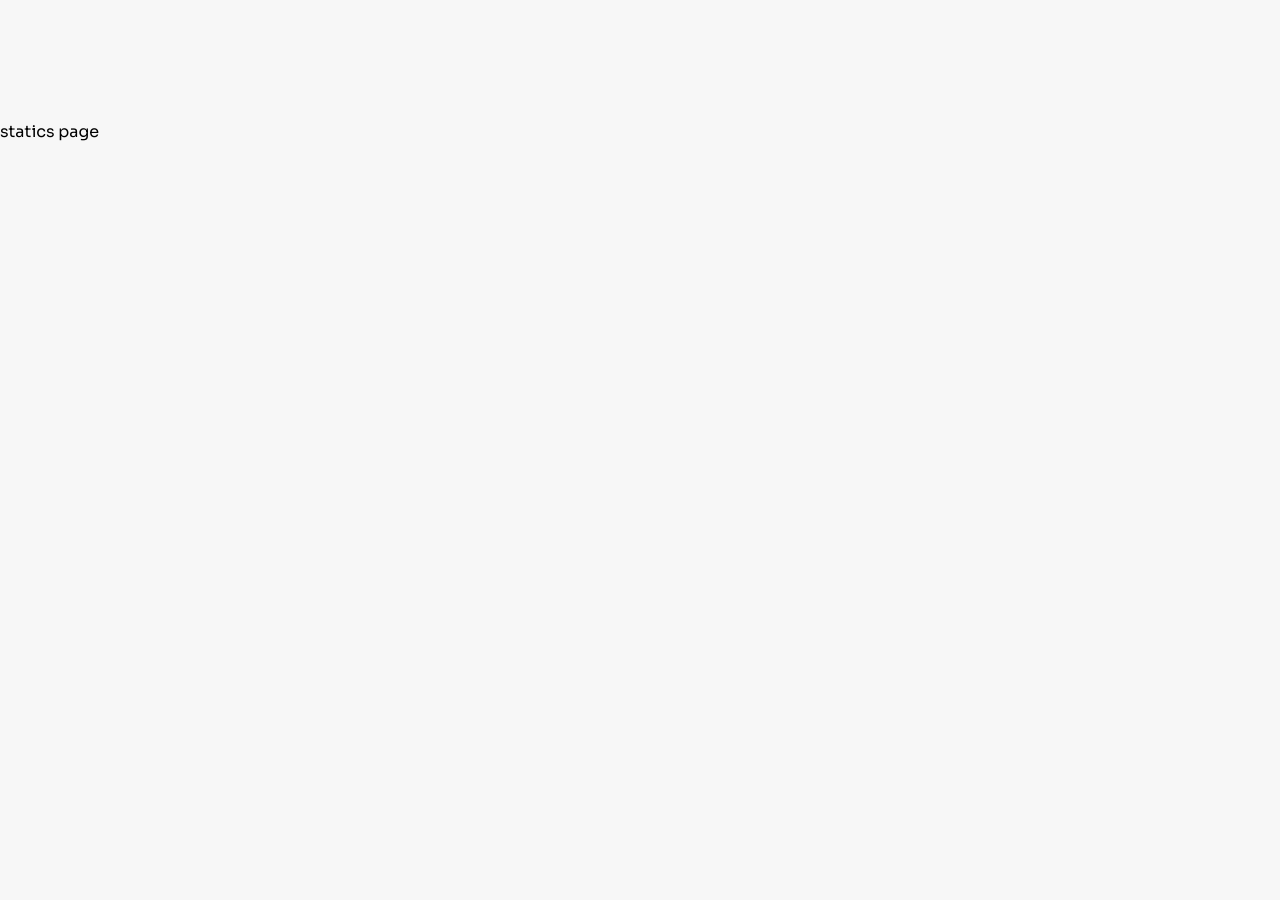
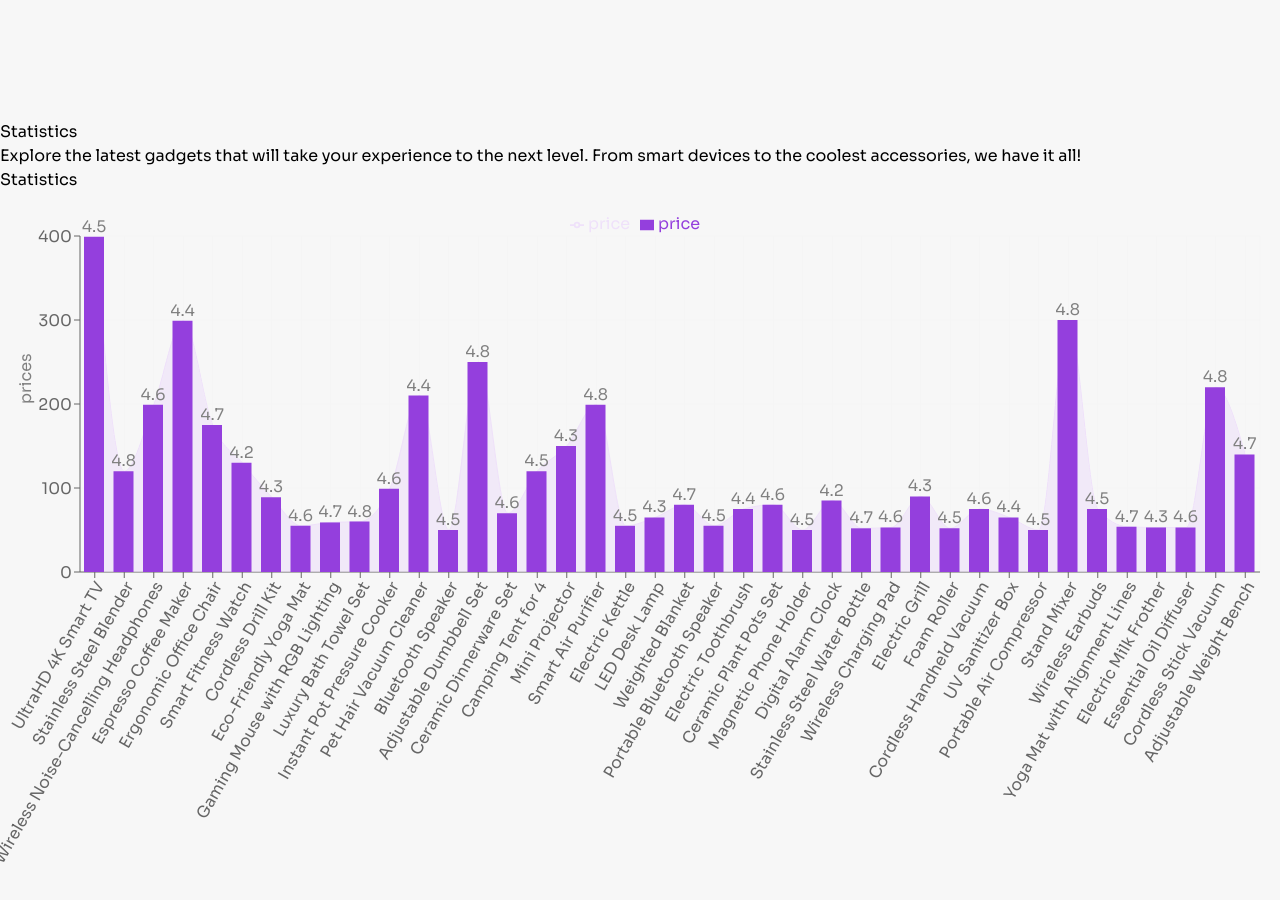
Before and after one commit to mes-shahadat/10-assignment-8, a React (Vite) app: page /stats in a window 1280 px wide. Shown: the part 1280-2180 px from the top of the page. Built offline with nearby package versions, Linux system fonts and the light colour scheme.

Commit message:
ugly statistic page added

```diff
--- a/package.json
+++ b/package.json
@@ -14,7 +14,8 @@
     "react-dom": "^18.3.1",
     "react-hot-toast": "^2.4.1",
     "react-rating-stars-component": "^2.2.0",
-    "react-router-dom": "^6.27.0"
+    "react-router-dom": "^6.27.0",
+    "recharts": "^2.13.3"
   },
   "devDependencies": {
     "@eslint/js": "^9.13.0",
--- a/public/products.json
+++ b/public/products.json
@@ -4,7 +4,7 @@
         "product_title": "UltraHD 4K Smart TV",
         "product_image": "https://i.ibb.co.com/XXXzXnY/Ultra-HD-4-K-Smart-TV-min.jpg",
         "category": "Electronics",
-        "price": 799,
+        "price": 399,
         "description": "A 55-inch UltraHD 4K smart TV with crystal-clear display.",
         "specification": [
             "55-inch display",
--- /dev/null
+++ b/src/components/Statistics.jsx
@@ -0,0 +1,63 @@
+
+import { useLoaderData } from "react-router-dom";
+import {
+    ComposedChart,
+    Area,
+    Bar,
+    XAxis,
+    YAxis,
+    CartesianGrid,
+    Tooltip,
+    Legend,
+    ResponsiveContainer,
+    LabelList
+} from "recharts";
+
+
+function Statistics() {
+
+    const data = useLoaderData();
+
+    return (
+        <>
+            <section className="bg-[#943fdd] text-white pb-3">
+
+                <div className="w-11/12 mx-auto text-center space-y-4 py-8">
+                    <h2 className="text-3xl font-bold">Statistics</h2>
+                    <p className="max-w-[65ch] mx-auto text-gray-100">Explore the latest gadgets that will take your experience to the next level. From smart devices to the coolest accessories, we have it all!</p>
+                </div>
+
+            </section>
+
+            <div className="md:w-11/12 mx-auto mb-40">
+                <h2 className="text-xl font-bold py-8">Statistics</h2>
+
+                <ResponsiveContainer className="bg-white rounded-xl" width="100%" height={700}>
+
+                    <ComposedChart
+                        data={data}
+                        margin={{
+                            top: 20,
+                            right: 20,
+                            bottom: 20,
+                            left: 20
+                        }}
+                    >
+                        <CartesianGrid stroke="#f5f5f5" />
+                        <XAxis dataKey="product_title" textAnchor="end" sclaeToFit="true" verticalAnchor="start" interval={0} angle="-60" height={300} />
+                        <YAxis label={{ value: 'prices', angle: -90, position: 'insideLeft' }} />
+                        <Tooltip />
+                        <Legend layout="horizontal" verticalAlign="top" align="center" />
+                        <Area type="monotone" dataKey="price" fill="#efe1fa" stroke="#efe1fa" />
+                        <Bar dataKey="price" barSize={20} fill="#943fdd">
+                            <LabelList dataKey="rating" position="top" />
+                        </Bar>
+                    </ComposedChart>
+                </ResponsiveContainer>
+
+            </div>
+        </>
+    )
+}
+
+export default Statistics;
--- a/src/components/WishList.jsx
+++ b/src/components/WishList.jsx
@@ -44,6 +44,8 @@ function WishList({ wishProducts, wishArr, setWishArr }) {
         wishArr.ids = arr.filter( element => element !== undefined);
         wishArr.total_price -= price
 
+
+        toast.success('successfully added to your cart');
         setWishArr({...wishArr});
     }
 
@@ -84,8 +86,7 @@ function WishList({ wishProducts, wishArr, setWishArr }) {
                                         cartArrCopy.ids.push(product.product_id);
                                         cartArrCopy.total_price += product.price;
                                         setCartArr({ ...cartArrCopy });
-                                        handleAddToCart(product.product_id, product.price)
-                                        toast.success('successfully added to your cart');
+                                        handleAddToCart(product.product_id, product.price);
                                     }}>Add To Card</button>
                                 </div>
 
--- a/src/main.jsx
+++ b/src/main.jsx
@@ -7,6 +7,7 @@ import Banner from './components/Banner';
 import ProdutctList from './components/ProductList';
 import ProductDetails from './components/ProductDetails';
 import Dashboard from './components/Dashboard';
+import Statistics from './components/Statistics';
 
 const router = createBrowserRouter([
   {
@@ -40,7 +41,8 @@ const router = createBrowserRouter([
       },
       {
         path: "/stats",
-        element: <h1>statics page</h1>,
+        element: <Statistics/>,
+        loader: () => fetch('/products.json'),
       },
       {
         path: "/dashboard",
```
Also changed, not shown: 1 other file (tests, documents, lock files or other folders).
